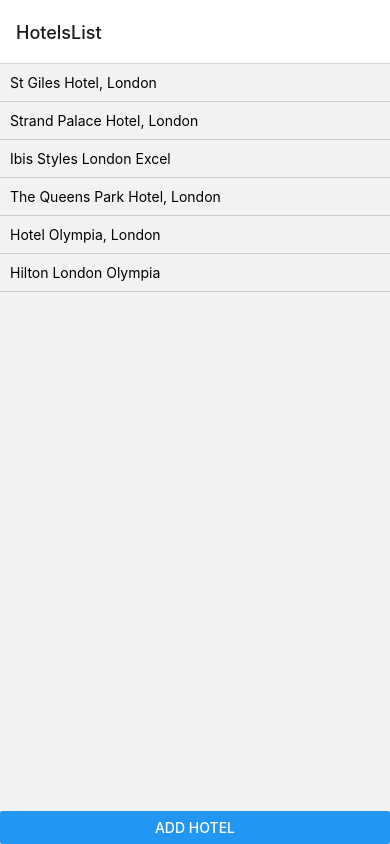
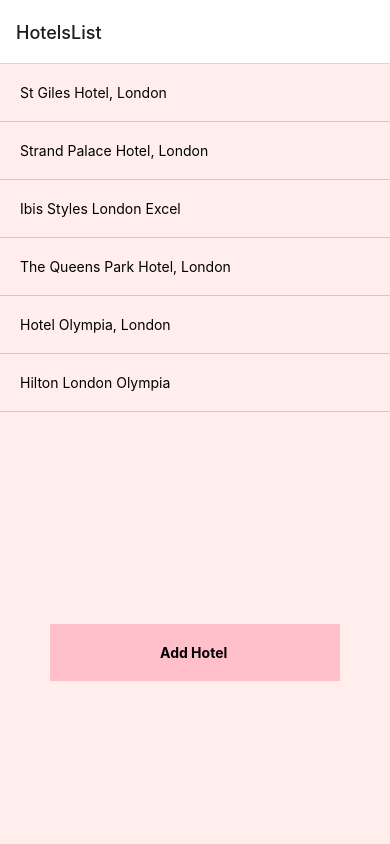
Before and after one commit to sampurna445/ListOfHotelsLondon, a React Native app: screen /HotelsList in a window 390 px wide. Built offline with nearby package versions, Linux system fonts and the light colour scheme.

Commit message:
Adde styles for the HotelsListScreen

```diff
--- a/screens/HotelsListScreen/index.js
+++ b/screens/HotelsListScreen/index.js
@@ -1,5 +1,6 @@
 import React, {useEffect, useState} from 'react';
 import {View, FlatList, TouchableOpacity, Text, Button} from 'react-native';
+import styles from './styles';
 
 // Hotel data
 const hotels = [
@@ -52,8 +53,10 @@
   };
 
   return (
-    <View style={{flex: 1}}>
+    <View style={styles.container}>
+      <View style={{flex: 3}}>
         <FlatList
+          style={{flex: 3}}
           data={hotelList}
           keyExtractor={item => item.hotelName}
           renderItem={({item}) => (
@@ -66,19 +69,23 @@
                   hotelWebsite: item.website,
                 });
               }}
-            style={{padding: 10, borderBottomWidth: 1, borderColor: '#ccc'}}>
+              style={styles.flatListItem}>
               <Text>{item.hotelName}</Text>
             </TouchableOpacity>
           )}
         />
-      <Button
-        title="Add Hotel"
+      </View>
+      <View style={{flex: 1, padding: 50}}>
+        <TouchableOpacity
+          style={styles.buttonAddHotel}
           onPress={() =>
             props.navigation.navigate('AddHotel', {
               onSave: addHotel, // Passing the addHotel function to the AddHotelScreen
             })
-        }
-      />
+          }>
+          <Text style={styles.textAddHotel}>Add Hotel</Text>
+        </TouchableOpacity>
+      </View>
     </View>
   );
 };
--- /dev/null
+++ b/screens/HotelsListScreen/styles.js
@@ -0,0 +1,16 @@
+import {StyleSheet} from 'react-native';
+
+export default StyleSheet.create({
+  container: {flex: 1, backgroundColor: '#FFEEEC'},
+  flatListItem: {padding: 20, borderBottomWidth: 1, borderColor: '#ccc'},
+  buttonAddHotel: {
+    padding: 20,
+    justifyContent: 'center',
+    backgroundColor: 'pink',
+  },
+  textAddHotel: {
+    color: 'black',
+    paddingHorizontal: 90,
+    fontWeight: 'bold',
+  },
+});
```
Lines whose indentation alone changed are shown as unchanged.
